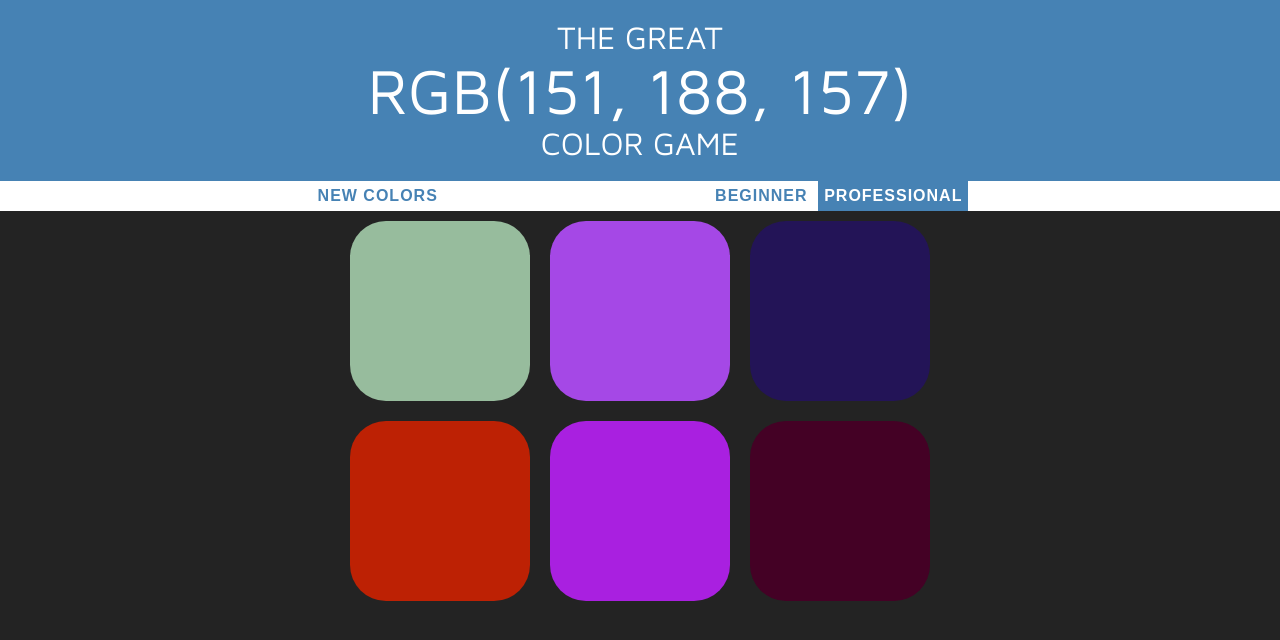
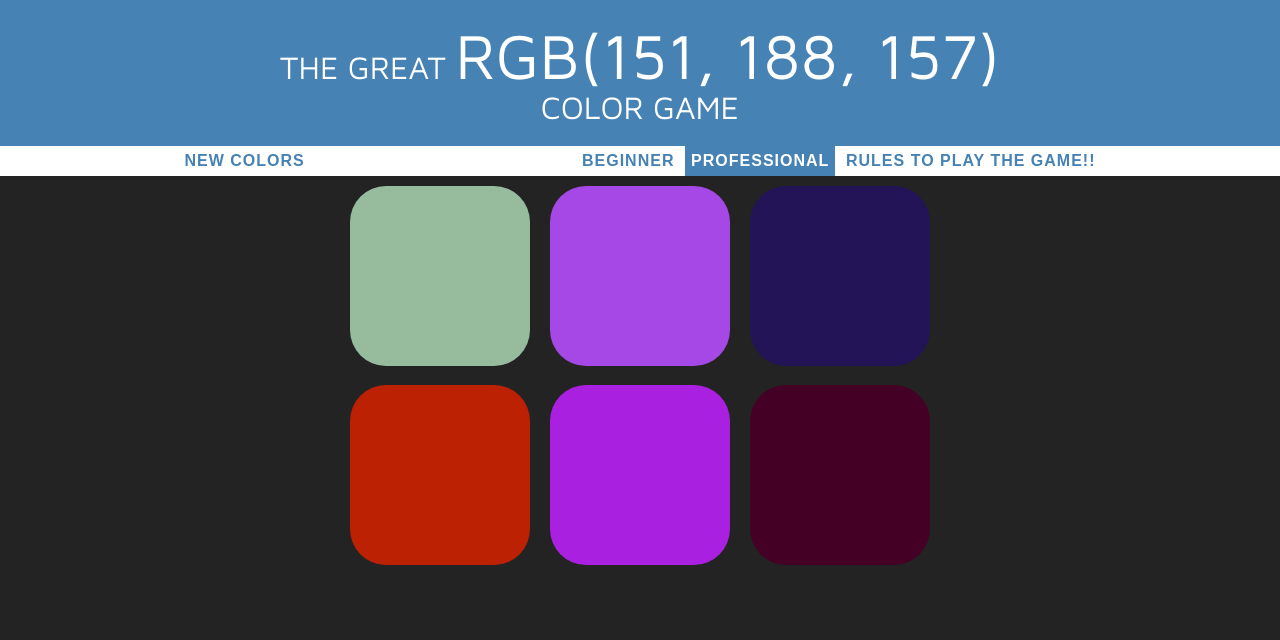
Before and after one commit to harish-h-iyer/The-Great-Color-Game, a plain HTML site: page index.html in a window 1280 px wide. Drawn offline with Linux system fonts and the light colour scheme.

Commit message:
version 1.1

```diff
--- /dev/null
+++ b/Rules/rules.css
@@ -0,0 +1,33 @@
+body{
+	text-align: left;
+	margin:300px;
+	margin-top: 20px;
+
+	border: 20px solid gray;
+	padding: 20px;
+
+	background-color: #232323;
+
+	font-family: ZCOOL XiaoWei;
+
+	font-size: 150%;
+}
+
+h1{
+	color: white;
+}
+p{
+	color: cornsilk
+}
+ul{
+	color: wheat;
+}
+
+#special{
+	border-left: 5px solid gray;
+	padding: 10px;
+}
+
+div{
+	border-bottom: 2px solid lightgray;
+}
--- a/colorGame.css
+++ b/colorGame.css
@@ -63,3 +63,10 @@ button:hover{
     color: white;
     background-color: steelblue;
 }
+a{
+    color: steelblue;
+    text-decoration: none;
+}
+a:hover{
+    color: white;
+}
--- a/index.html
+++ b/index.html
@@ -10,7 +10,6 @@
 </head>
 <body>
     <h1>The Great
-        <br>
          <span id="colorDisplay">RGB</span>
          <br>
          Color Game</h1>
@@ -20,6 +19,7 @@
         <span id="message"></span>
         <button id="beg">Beginner</button>
         <button id="pro" class="selected">Professional</button>
+        <button id="rule"><a href="Rules/rules.html">Rules To Play the Game!!</a></button>
 
     </div>
 
```
Also changed, not shown: Rules/rules.html (added, +26 -0 lines).
